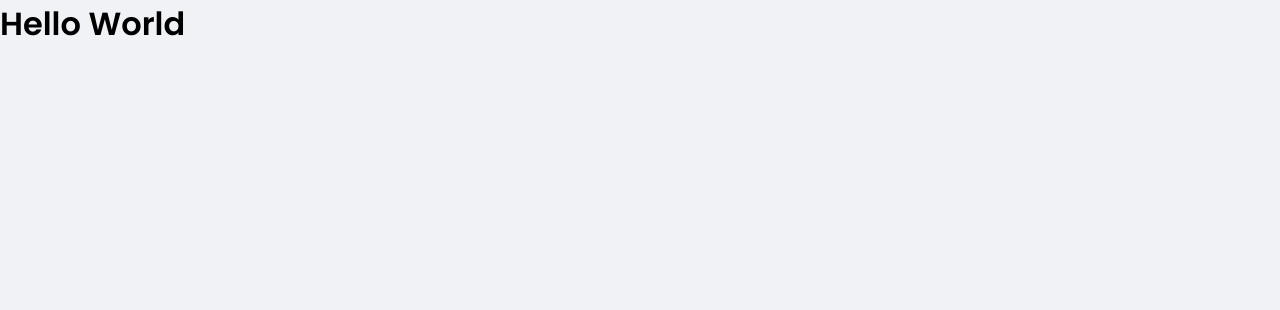
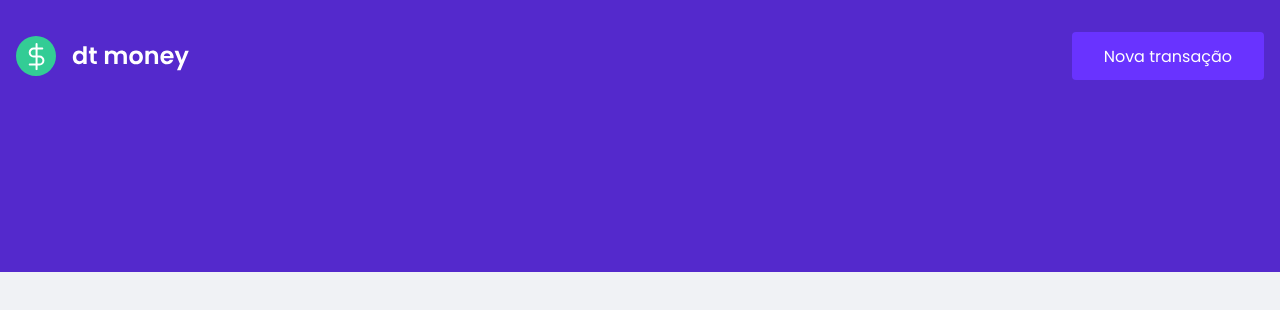
Before and after one commit to eduardojrsilva/dtmoney, a React (Create React App) app in the folder dtmoney/: page / in a window 1280 px wide. Shown: the top 310 px of the page. Built offline with nearby package versions, Linux system fonts and the light colour scheme.

Commit message:
creating header

```diff
--- a/dtmoney/src/App.tsx
+++ b/dtmoney/src/App.tsx
@@ -1,10 +1,11 @@
+import { Header } from "./components/Header";
 import { GlobalStyle } from "./styles/global";
 
 export function App() {
   return (
-    <div className="App">
-      <h1>Hello World</h1>
+    <>
+      <Header />
       <GlobalStyle />
-    </div>
+    </>
   );
 }
--- /dev/null
+++ b/dtmoney/src/components/Header/index.tsx
@@ -0,0 +1,16 @@
+import logoImg from '../../assets/logo.svg';
+
+import { Container, Content } from './styles';
+
+export function Header() {
+  return (
+    <Container>
+      <Content>
+        <img src={logoImg} alt="dt money" />
+        <button type="button">
+          Nova transação
+        </button>
+      </Content>
+    </Container>
+  );
+}
--- /dev/null
+++ b/dtmoney/src/components/Header/styles.ts
@@ -0,0 +1,30 @@
+import styled from "styled-components";
+
+export const Container = styled.header`
+  background: var(--blue);
+`;
+
+export const Content = styled.div`
+  display: flex;
+  align-items: center;
+  justify-content: space-between;
+  max-width: 1120 px;
+  margin: 0 auto;
+  padding: 2rem 1rem 12rem;
+
+  button {
+    font-size: 1rem;
+    color: #fff;
+    background: var(--blue-light);
+    border: 0;
+    padding: 0 2rem;
+    border-radius: 0.25rem;
+    height: 3rem;
+
+    transition: filter 0.2s;
+
+    &:hover {
+      filter: brightness(0.9);
+    }
+  }
+`;
```
